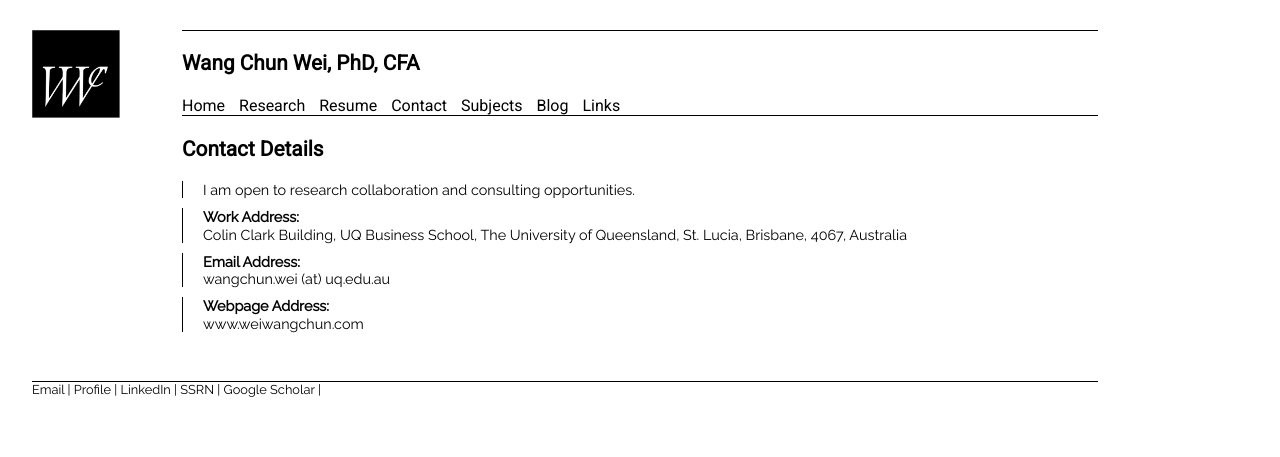
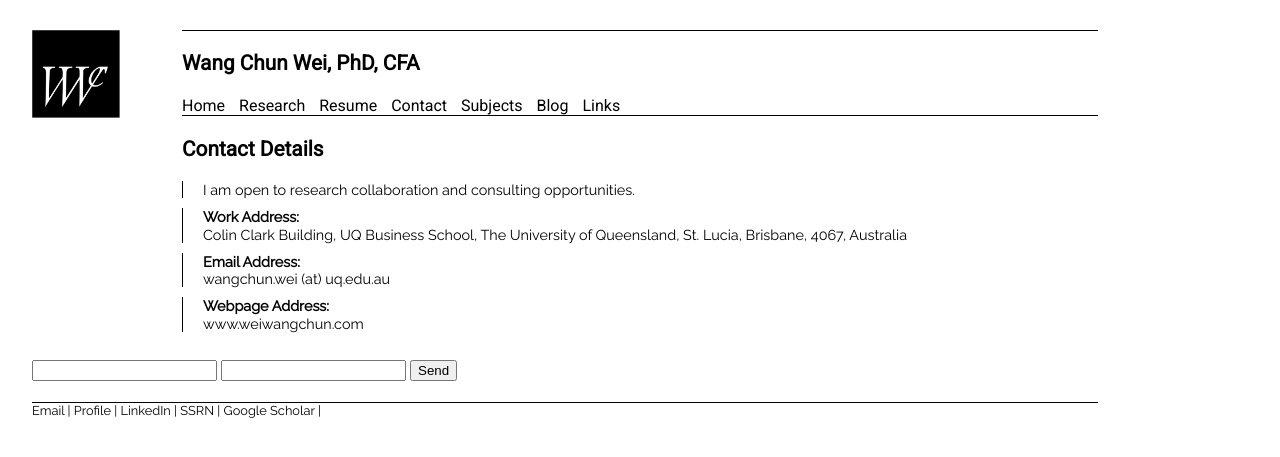
Before and after one commit to weiwangchun/weiwangchun.github.io, a Jekyll site: the page built from contact/index.html, in a window 1280 px wide. Shown: the top 457 px of the page. Built offline with Jekyll 4.4.1, drawn with Linux system fonts in a browser that asks for light colours.

Commit message:
Update index.html

```diff
--- a/contact/index.html
+++ b/contact/index.html
@@ -20,5 +20,10 @@
 
 <!-- <img src="mel.jpg" align="middle", width ="100%", height ="30%"> -->
 	<br>
+	<form action="https://formspree.io/wangchun.wei@business.uq.edu.au" method="POST">
+  		<input type="text" name="name">
+  		<input type="email" name="_replyto">
+  		<input type="submit" value="Send">
+	</form>
 
 </div><!-- /.blurb -->
```
